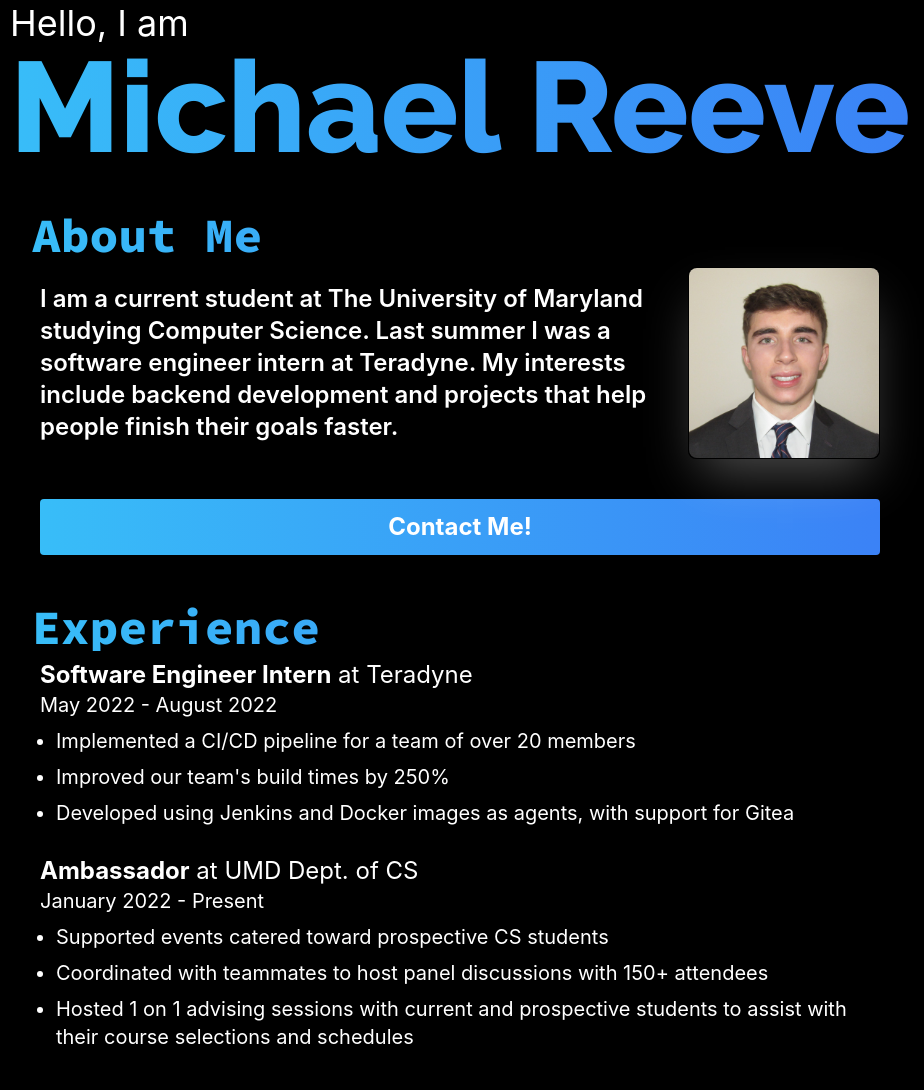
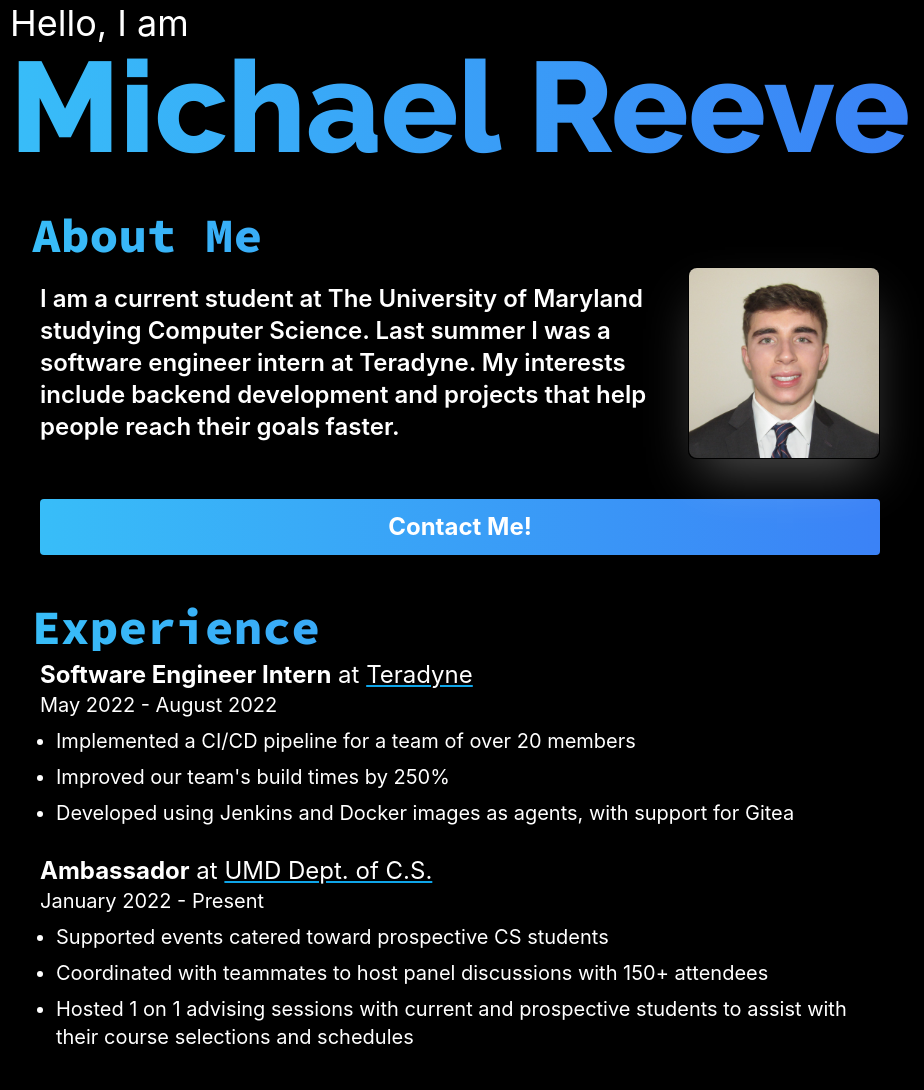
Before and after one commit to mreeve29/my-website, an Astro site: page / in a window 1280 px wide. Shown: the part 125-1215 px from the top of the page, without its empty margins (180-1104 px from the left). Built offline with nearby package versions, Linux system fonts and the light colour scheme; Astro itself is replaced by a stand-in of ours.

Commit message:
updated buttons and added links to companies

```diff
--- a/src/components/Contact.astro
+++ b/src/components/Contact.astro
@@ -4,7 +4,7 @@ const { classProp } = Astro.props;
 
 <div class={classProp}>
     <a href="mailto:michael.s.reeve@gmail.com">
-        <div class="bg-gradient-to-r from-sky-400 to-blue-500 m-auto sm:m-0 rounded text-white font-bold text-2xl text-center align-middle py-3 cursor-pointer">
+        <div class="bg-gradient-to-r from-sky-400 to-blue-500 hover:from-sky-500 hover:to-blue-600 m-auto sm:m-0 rounded text-white font-bold text-2xl text-center align-middle py-3 cursor-pointer">
             Contact Me!
         </div>
     </a>
--- a/src/components/ExperienceNew.astro
+++ b/src/components/ExperienceNew.astro
@@ -2,6 +2,7 @@
 export interface Job {
     company: string;
     shortCompany: string;
+    link: string;
     title: string;
     startDate: string;
     endDate: string;
@@ -20,7 +21,8 @@ const { experiences } = Astro.props;
                 <div class="pb-5 text-white">
                     <div class="text-lg md:text-xl lg:text-2xl">
                         <span class="font-bold">{j.title}</span> at{" "}
-                        {j.company}
+
+                        <a href={j.link} class="underline decoration-sky-500 hover:decoration-white transition-all">{j.company}</a>
                     </div>
                     <div class="mb-2">
                         {j.startDate} - {j.endDate}
--- a/src/components/Section.astro
+++ b/src/components/Section.astro
@@ -14,10 +14,9 @@ const {classProp, title} = Astro.props;
 <div class={`max-w-4xl m-auto ${classProp} px-5`}>
     <Title text={title}></Title>
 
-    <div class="backdrop-blur-sm">
-        <div class="p-2 text-base md:text-lg lg:text-xl">
-          <slot/>
-        </div>
+
+    <div class="p-2 text-base md:text-lg lg:text-xl">
+      <slot/>
 
     </div>
 
--- a/src/data/data.json
+++ b/src/data/data.json
@@ -2,11 +2,12 @@
     "name": "Michael Reeve",
     "description": "Michael Reeve is a current junior at The University of Maryland studying Computer Science",
     "email": "michael.s.reeve@gmail.com",
-    "about" : "I am a current student at The University of Maryland studying Computer Science. Last summer I was a software engineer intern at Teradyne. My interests include backend development and projects that help people finish their goals faster.",
+    "about" : "I am a current student at The University of Maryland studying Computer Science. Last summer I was a software engineer intern at Teradyne. My interests include backend development and projects that help people reach their goals faster.",
     "experience" : [
         {
             "company": "Teradyne",
             "shortCompany": "Teradyne",
+            "link" : "https://teradyne.com",
             "title": "Software Engineer Intern",
             "startDate": "May 2022",
             "endDate": "August 2022",
@@ -19,8 +20,9 @@
             ]
         },
         {
-            "company": "UMD Dept. of CS",
+            "company": "UMD Dept. of C.S.",
             "shortCompany": "UMD CS Dept.",
+            "link" : "https://cs.umd.edu",
             "title": "Ambassador",
             "startDate": "January 2022",
             "endDate": "Present",
```
